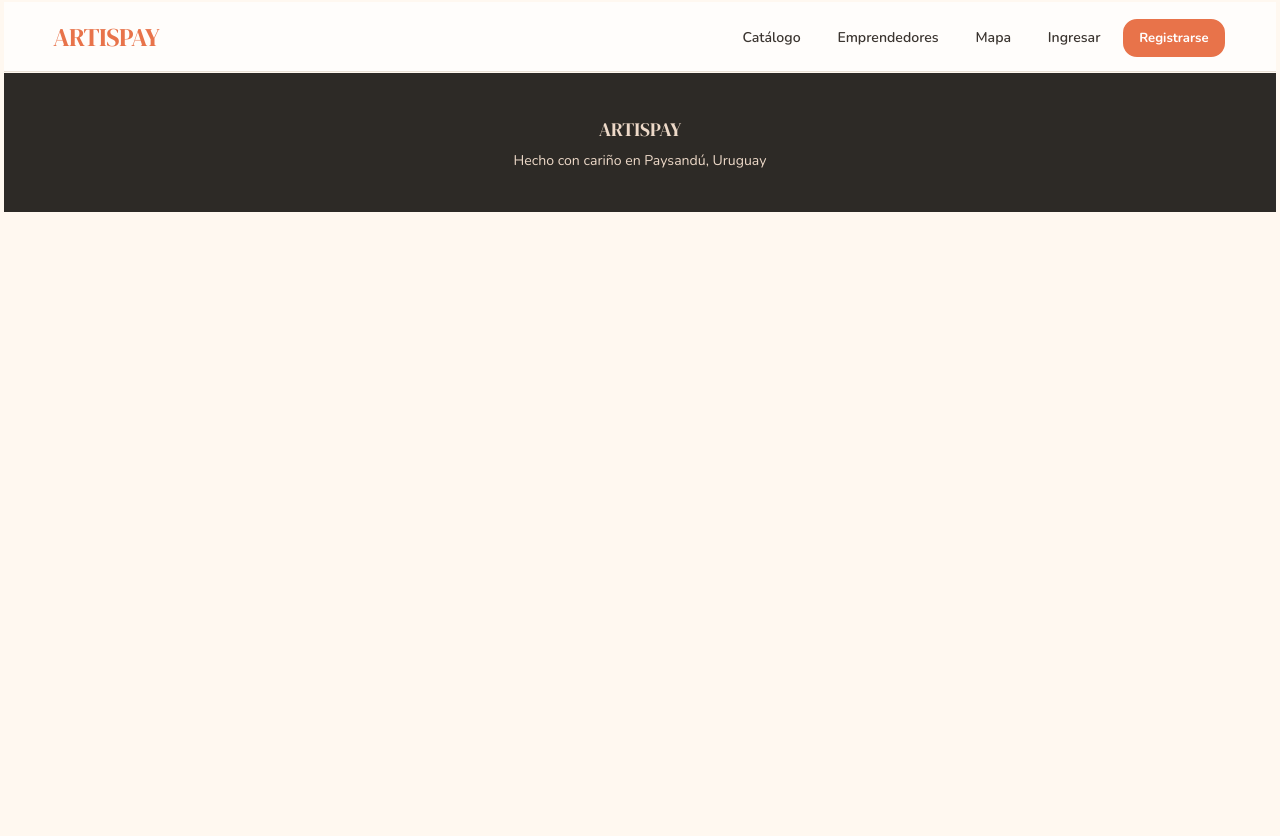
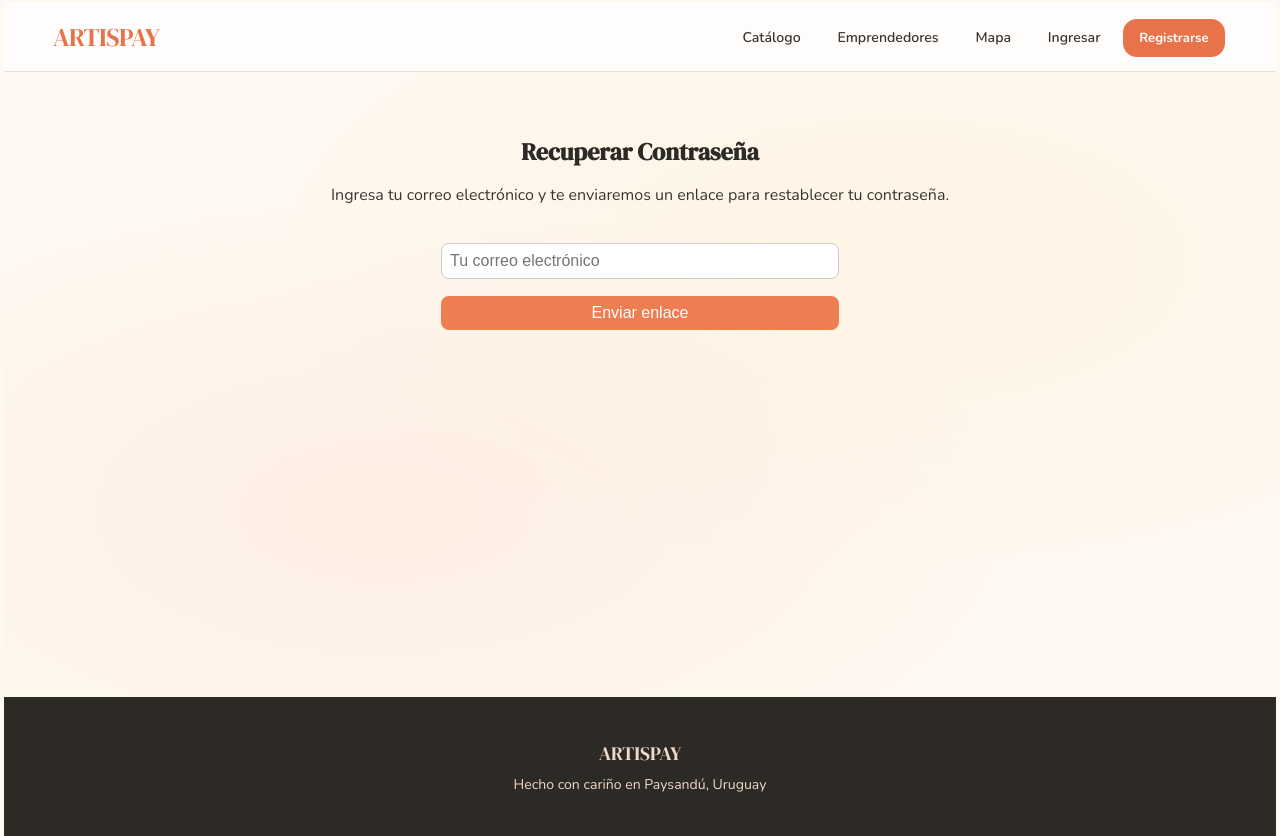
Before and after one commit to ScoggoDev/ArtisPay, a React (Create React App) app in the folder frontend/: page /olvide-contrasena in a window 1280 px wide. Before the commit the page ends 802 px from the top, so only its background shows below. Built offline with nearby package versions, Linux system fonts and the light colour scheme.

Commit message:
se agrega recuperacion contraseña

```diff
--- a/frontend/src/App.js
+++ b/frontend/src/App.js
@@ -14,6 +14,8 @@ import Favoritos from './pages/Favoritos';
 import Perfil from './pages/Perfil';
 import Admin from './pages/Admin';
 import Mapa from './pages/Mapa';
+import { OlvideContrasena } from './pages/OlvideContrasena';
+import { RecuperacionContrasena } from './pages/RecuperacionContrasena';
 
 function App() {
   return (
@@ -34,6 +36,8 @@ function App() {
             <Route path="/perfil" element={<Perfil />} />
             <Route path="/admin" element={<Admin />} />
             <Route path="/mapa" element={<Mapa />} />
+            <Route path="/olvide-contrasena" element={<OlvideContrasena />} />
+            <Route path="/reset-password" element={<RecuperacionContrasena />} />
           </Routes>
         </main>
         <footer className="footer">
--- a/frontend/src/pages/Login.js
+++ b/frontend/src/pages/Login.js
@@ -38,7 +38,7 @@ function Login() {
           </div>
           <div className="form-group">
             <label className="form-label">Contraseña</label>
-            <input type="password" className="form-input" value={password} onChange={e => setPassword(e.target.value)} required />
+            <input type={showPassword ? 'text' : 'password'} className="form-input" value={password} onChange={e => setPassword(e.target.value)} required />
           </div>
           <div className="form-group" style={{ display: 'flex', alignItems: 'center', gap: '8px', marginBottom: '15px' }}>
             <input
@@ -49,11 +49,15 @@ function Login() {
             />
             <label htmlFor="show-pass-cliente" style={{ cursor: 'pointer', userSelect: 'none' }}>Mostrar contraseñas</label>
           </div>
+          <p style={{ textAlign: 'center', marginTop: '1.2rem', fontSize: '0.9rem', color: 'var(--text-light)' }}>
+            Olvidé mi contraseña <Link to="/olvide-contrasena">Restablecer contraseña</Link>
+          </p>
           <button type="submit" className="btn btn-primary btn-block" style={{ marginTop: '0.5rem' }}>Ingresar</button>
         </form>
         <p style={{ textAlign: 'center', marginTop: '1.2rem', fontSize: '0.9rem', color: 'var(--text-light)' }}>
           ¿No tenés cuenta? <Link to="/registro">Registrate</Link>
         </p>
+
       </div>
     </div>
   );
--- /dev/null
+++ b/frontend/src/pages/OlvideContrasena.js
@@ -0,0 +1,44 @@
+import { useState } from 'react';
+import api from '../services/api';
+
+export function OlvideContrasena() {
+  const [email, setEmail] = useState('');
+  const [status, setStatus] = useState({ loading: false, message: '', error: false });
+
+  const handleSubmit = async (e) => {
+    e.preventDefault();
+    setStatus({ loading: true, message: '', error: false });
+    try {
+      await api.post('/reseteo-pass/forgot-password', { email });
+      setStatus({
+        loading: false,
+        message: 'Si el correo existe en nuestro sistema, recibirás un enlace de recuperación.',
+        error: false,
+      });
+    } catch (err) {
+      setStatus({ loading: false, message: 'Ocurrió un error. Inténtalo de nuevo.', error: true });
+    }
+  };
+
+  return (
+    <div className='container auth-wrapper' style={{flexDirection: 'column', justifyContent : 'start', minHeight: '78vh', paddingTop: '5%', gap: '1rem'}}>
+      <h2>Recuperar Contraseña</h2>
+      <p>Ingresa tu correo electrónico y te enviaremos un enlace para restablecer tu contraseña.</p>
+
+      <form onSubmit={handleSubmit} style={{display: 'flex', flexDirection: 'column', paddingTop: '1rem', gap: '1rem', width: '100%', maxWidth: '400px'}}>
+        <input
+          type="email"
+          value={email}
+          onChange={(e) => setEmail(e.target.value)}
+          placeholder="Tu correo electrónico"
+          required
+          style={{padding: '0.5rem', fontSize: '1rem', borderRadius: '8px', border: '1px solid #ccc'}}
+        />
+        <button type="submit" disabled={status.loading} style={{padding: '0.5rem', fontSize: '1rem', borderRadius: '8px', backgroundColor: '#ee7e51', color: '#fff', border: 'none'}}>
+          {status.loading ? 'Enviando...' : 'Enviar enlace'}
+        </button>
+        {status.message && <p className={status.error ? 'error' : 'success'}>{status.message}</p>}
+      </form>
+    </div>
+  );
+}
--- /dev/null
+++ b/frontend/src/pages/RecuperacionContrasena.js
@@ -0,0 +1,46 @@
+import { useState } from 'react';
+import { useSearchParams, useNavigate } from 'react-router-dom';
+import api from '../services/api';
+
+export function RecuperacionContrasena() {
+    const [searchParams] = useSearchParams();
+    const token = searchParams.get('token');
+    const id_usuario = searchParams.get('id');
+    const navigate = useNavigate();
+
+    const [password, setPassword] = useState('');
+    const [status, setStatus] = useState({ loading: false, message: '', error: false });
+
+    const handleSubmit = async (e) => {
+        e.preventDefault();
+        setStatus({ loading: true, message: '', error: false });
+        try {
+            await api.post('/reseteo-pass/reset-password', { id_usuario: id_usuario, token: token, newPassword: password });
+            setStatus({ loading: false, message: '¡Contraseña actualizada con éxito!', error: false });
+            setTimeout(() => navigate('/login'), 2000);
+        } catch (err) {
+            setStatus({ loading: false, message: 'Token inválido o expirado', error: true });
+        }
+    };
+
+    return (
+        <div className='container auth-wrapper' style={{ flexDirection: 'column', justifyContent : 'start', minHeight: '78vh', paddingTop: '5%', gap: '1rem' }}>
+            <h2>Ingresa tu nueva contraseña</h2>
+            <p>La contraseña debe tener al menos 8 caracteres.</p>
+            <form onSubmit={handleSubmit} style={{ display: 'flex', flexDirection: 'column', paddingTop: '1rem', gap: '1rem', width: '100%', maxWidth: '400px' }}>
+                <input
+                    type="password"
+                    value={password}
+                    onChange={(e) => setPassword(e.target.value)}
+                    placeholder="Nueva contraseña"
+                    minLength={8}
+                    required
+                    style={{ padding: '0.5rem', fontSize: '1rem', borderRadius: '8px', border: '1px solid #ccc' }}
+                />
+                <button type="submit" disabled={status.loading}
+                    style={{ padding: '0.5rem', fontSize: '1rem', borderRadius: '8px', backgroundColor: '#ee7e51', color: '#fff', border: 'none' }}>Restablecer</button>
+                {status.message && <p className={status.error ? 'error' : 'success'}>{status.message}</p>}
+            </form>
+        </div>
+    );
+}
```
